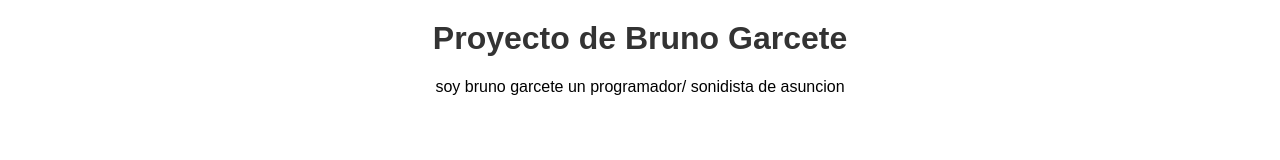
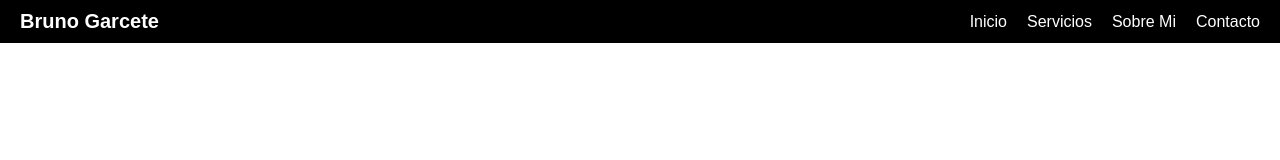
Before and after one commit to brunogarcete/brunogarcete.github.io, a plain HTML site: page index.html in a window 1280 px wide. Drawn offline with Linux system fonts and the light colour scheme.

Commit message:
feat: add navigation bar

```diff
--- a/index.html
+++ b/index.html
@@ -7,9 +7,15 @@
     <link rel="stylesheet" href="styles.css">
   </head>
   <body>
-	  <h1 class="titulo">Proyecto de Bruno Garcete</h1>
-    <p class="texto">
-      soy bruno garcete un programador/ sonidista de asuncion
-    </p>
+    <nav>
+      <a href="#" class="logo">Bruno Garcete</a>
+      <ul class="nav-links">
+        <li><a href="#inicio">Inicio</a></li>
+        <li><a href="#servicios">Servicios</a></li>
+        <li><a href="#sobre_mi">Sobre Mi</a></li>
+        <li><a href="#contacto">Contacto</a></li>
+      </ul>
+    </nav>
+
   </body>
 </html>
--- a/styles.css
+++ b/styles.css
@@ -1,11 +1,42 @@
-.titulo {
-    text-align: center;
-    color: #333;
-    font-family: Arial, sans-serif;
-    margin-top: 20px;
+body {
+    margin: 0;
+    font-family: Arial, sans-serif
 }
 
-.texto {
-    text-align: center;
-    font-family: Arial, sans-serif;
+/* Barra de navegacion */
+nav {
+    background-color: #000000;
+    padding: 10px 20px;
+    display: flex;
+    justify-content: space-between;
+    align-items: center;
 }
+
+/* Logo */
+.logo {
+    color: white;
+    font-size: 20px;
+    font-weight: bold;
+    text-decoration: none;
+}
+
+/* Links */
+.nav-links {
+    list-style: none;
+    display: flex;
+    gap: 20px;
+    margin: 0;
+    padding: 0;
+}
+
+/* */
+.nav-links li a {
+    color: white;
+    text-decoration: none;
+    font-size: 16px;
+    transition: color 0.3s;
+}
+
+.nav-links li a:hover {
+    color: #ff6347; /* Color al pasar el mouse */
+}
```
